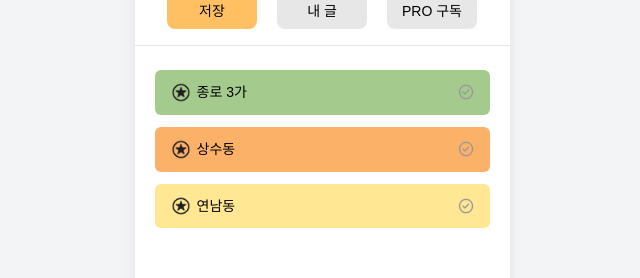
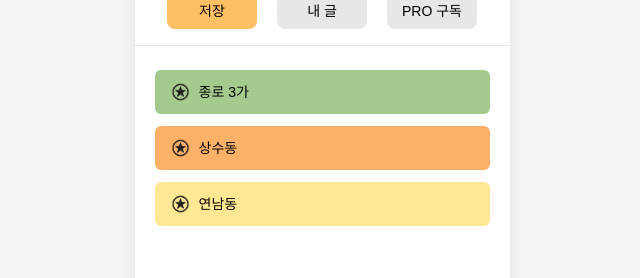
Before and after one commit to dongnae-bangnae/FE, a React (Vite) app: page /mypage in a window 1280 px wide. Shown: the part 271-549 px from the top of the page, without its empty margins (318-958 px from the left). Built offline with nearby package versions, Linux system fonts and the light colour scheme.

Commit message:
♻️ Refactor: MyPostItem 컴포넌트 아이콘 제거 및 이미지 props로 대체

```diff
--- a/src/components/MyPostItem.tsx
+++ b/src/components/MyPostItem.tsx
@@ -1,36 +1,25 @@
-import CheckedIcon from "../assets/category-checked.png";
-import UncheckedIcon from "../assets/category-unchecked.png";
-import PencilIcon from "../assets/icon-pencil.svg";
-
 interface MyPostItemProps {
   name: string;
   color: string;
-  selected?: boolean;
+  image: string;
   onClick?: () => void;
 }
 
-function MyPostItem({
-  name,
-  color,
-  selected = false,
-  onClick
-}: MyPostItemProps) {
+function MyPostItem({ name, color, image, onClick }: MyPostItemProps) {
   return (
     <div
       onClick={onClick}
       className="flex items-center justify-between px-4 py-3 rounded-md mb-3 cursor-pointer"
       style={{ backgroundColor: `${color}AA` }}
     >
-      <div className="flex items-center gap-1.5">
-        <img src={PencilIcon} className="w-5" />
+      <div className="flex items-center gap-2">
+        <img
+          src={image}
+          alt="아이템 이미지"
+          className="w-5 h-5 object-contain"
+        />
         <span className="text-sm text-black font-medium">{name}</span>
       </div>
-
-      <img
-        src={selected ? CheckedIcon : UncheckedIcon}
-        className="w-4 h-4"
-        alt={selected ? "선택됨" : "선택 안 됨"}
-      />
     </div>
   );
 }
--- a/src/pages/MyPage.tsx
+++ b/src/pages/MyPage.tsx
@@ -1,10 +1,11 @@
 import { useState } from "react";
 import { useNavigate } from "react-router-dom";
 
+import StarIcon from "../assets/category-star.png";
 import DefaultProfile from "../assets/icon-defaultProfile.svg";
+import PencilIcon from "../assets/icon-pencil.svg";
 import RingIcon from "../assets/icon-ring.svg";
 import SettingIcon from "../assets/icon-setting.svg";
-import CategoryItem from "../components/common/CategoryItem";
 import Header from "../components/common/Header";
 import MyPostItem from "../components/MyPostItem";
 import { CategoryColorName } from "../types/categoryColors";
@@ -104,9 +105,10 @@ function MyPage() {
       {selectedTab === "saved" && (
         <div className="w-full px-5 mt-6">
           {savedCategories.map((cat) => (
-            <CategoryItem
+            <MyPostItem
               key={cat.name}
               name={cat.name}
+              image={StarIcon}
               color={getColorCode(cat.color)}
               onClick={() => navigate(`/mypage/saved/${cat.name}`)} // 저장 장소 상세 페이지로 이동
             />
@@ -121,6 +123,7 @@ function MyPage() {
             <MyPostItem
               key={cat.name}
               name={cat.name}
+              image={PencilIcon}
               color={getColorCode(cat.color)}
               onClick={() => navigate(`/mypage/locationposts`)}
             />
```
